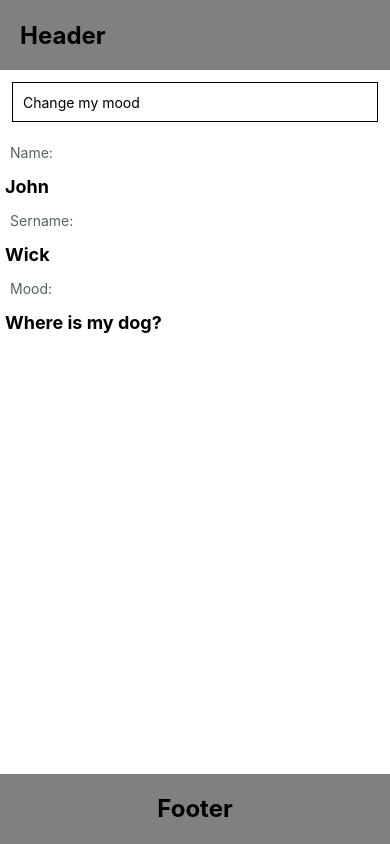
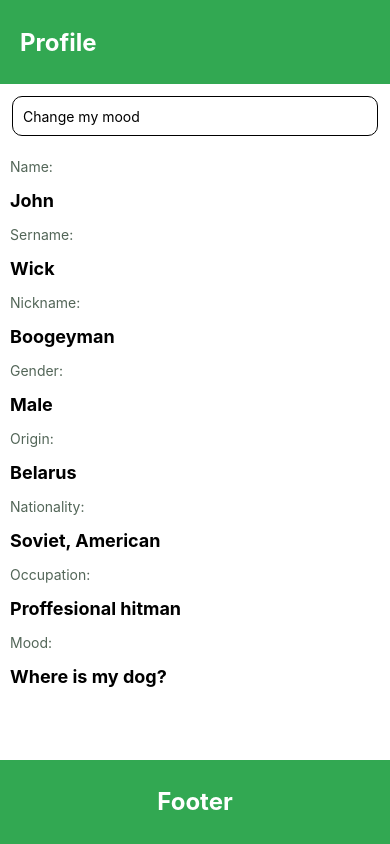
Before and after one commit to andrewpritula/ReactNativeInternship, a React Native app: screen / in a window 390 px wide. Built offline with nearby package versions, Linux system fonts and the light colour scheme.

Commit message:
task two, some improvements in textinput

```diff
--- a/App.js
+++ b/App.js
@@ -3,6 +3,7 @@ import React from 'react';
 import {
   SafeAreaView,
   StyleSheet,
+  StatusBar
 } from 'react-native';
 import Header from './Header';
 import Content from './Content';
@@ -11,13 +12,19 @@ import Footer from './Footer';
 const styles = StyleSheet.create({
   container: {
     flex: 1,
-    backgroundColor: 'grey',
+    backgroundColor: '#2e0707',
   },
 });
 
 const App = function () {
   return (
     <SafeAreaView style={styles.container}>
+      <StatusBar
+        animated
+        barStyle="light-content"
+        backgroundColor="#32a852"
+        hidden={false}
+      />
       <Header />
       <Content />
       <Footer />
--- a/Content.js
+++ b/Content.js
@@ -4,6 +4,7 @@ import {
   StyleSheet,
   TextInput,
   Text,
+  View,
   ScrollView,
 } from 'react-native';
 
@@ -17,6 +18,7 @@ const styles = StyleSheet.create({
     margin: 12,
     borderWidth: 1,
     padding: 10,
+    borderRadius: 10,
   },
   title: {
     margin: 10,
@@ -27,27 +29,58 @@ const styles = StyleSheet.create({
     margin: 5,
     fontSize: 18,
     fontWeight: 'bold',
+    paddingLeft: 5
   },
 });
 
 const Content = function () {
   const [name] = useState('John');
   const [sername] = useState('Wick');
+  const [nickname] = useState('Boogeyman');
+  const [gender] = useState('Male');
+  const [origin] = useState('Belarus');
+  const [nationality] = useState('Soviet, American');
+  const [occupation] = useState('Proffesional hitman');
   const [mood, setMood] = useState('Where is my dog?');
+  const [textInput, setTextInput] = useState();
+
+  const submitHandler = (value) => {
+    setTextInput('');
+    setMood(value.nativeEvent.text);
+  };
+
+  const changeHandler = (value) => {
+    setTextInput(value);
+  };
+
   return (
-    <ScrollView style={styles.content}>
+    <View style={styles.content}>
       <TextInput
+        placeholder="Change my mood"
         style={styles.input}
-        onChangeText={setMood}
-        placeholder="Change my mood"
+        onChangeText={changeHandler}
+        onSubmitEditing={submitHandler}
+        value={textInput}
       />
+      <ScrollView>
         <Text style={styles.title}>Name:</Text>
         <Text style={styles.item}>{name}</Text>
         <Text style={styles.title}>Sername:</Text>
         <Text style={styles.item}>{sername}</Text>
+        <Text style={styles.title}>Nickname:</Text>
+        <Text style={styles.item}>{nickname}</Text>
+        <Text style={styles.title}>Gender:</Text>
+        <Text style={styles.item}>{gender}</Text>
+        <Text style={styles.title}>Origin:</Text>
+        <Text style={styles.item}>{origin}</Text>
+        <Text style={styles.title}>Nationality:</Text>
+        <Text style={styles.item}>{nationality}</Text>
+        <Text style={styles.title}>Occupation:</Text>
+        <Text style={styles.item}>{occupation}</Text>
         <Text style={styles.title}>Mood:</Text>
         <Text style={styles.item}>{mood}</Text>
       </ScrollView>
+    </View>
   );
 };
 
--- a/Footer.js
+++ b/Footer.js
@@ -9,13 +9,14 @@ import {
 const styles = StyleSheet.create({
   footer: {
     flex: 0.1,
-    backgroundColor: 'grey',
+    backgroundColor: '#32a852',
     alignItems: 'center',
     justifyContent: 'center',
   },
   footerTitle: {
     fontSize: 24,
     fontWeight: 'bold',
+    color: 'white',
   },
 });
 
--- a/Header.js
+++ b/Header.js
@@ -9,18 +9,28 @@ import {
 const styles = StyleSheet.create({
   header: {
     flex: 0.1,
-    backgroundColor: 'grey',
+    backgroundColor: '#32a852',
     justifyContent: 'center',
     paddingLeft: 20,
+    shadowColor: '#000',
+    shadowOffset: {
+      width: 0,
+      height: 2,
+    },
+    shadowOpacity: 0.25,
+    shadowRadius: 3.84,
+
+    elevation: 5,
   },
   headerTitle: {
+    color: 'white',
     fontSize: 24,
     fontWeight: 'bold',
   },
 });
 
 const Header = function () {
-  const [headerTitle] = useState('Header');
+  const [headerTitle] = useState('Profile');
   return (
     <View style={styles.header}>
       <Text style={styles.headerTitle}>{headerTitle}</Text>
```
Lines whose indentation alone changed are shown as unchanged.
